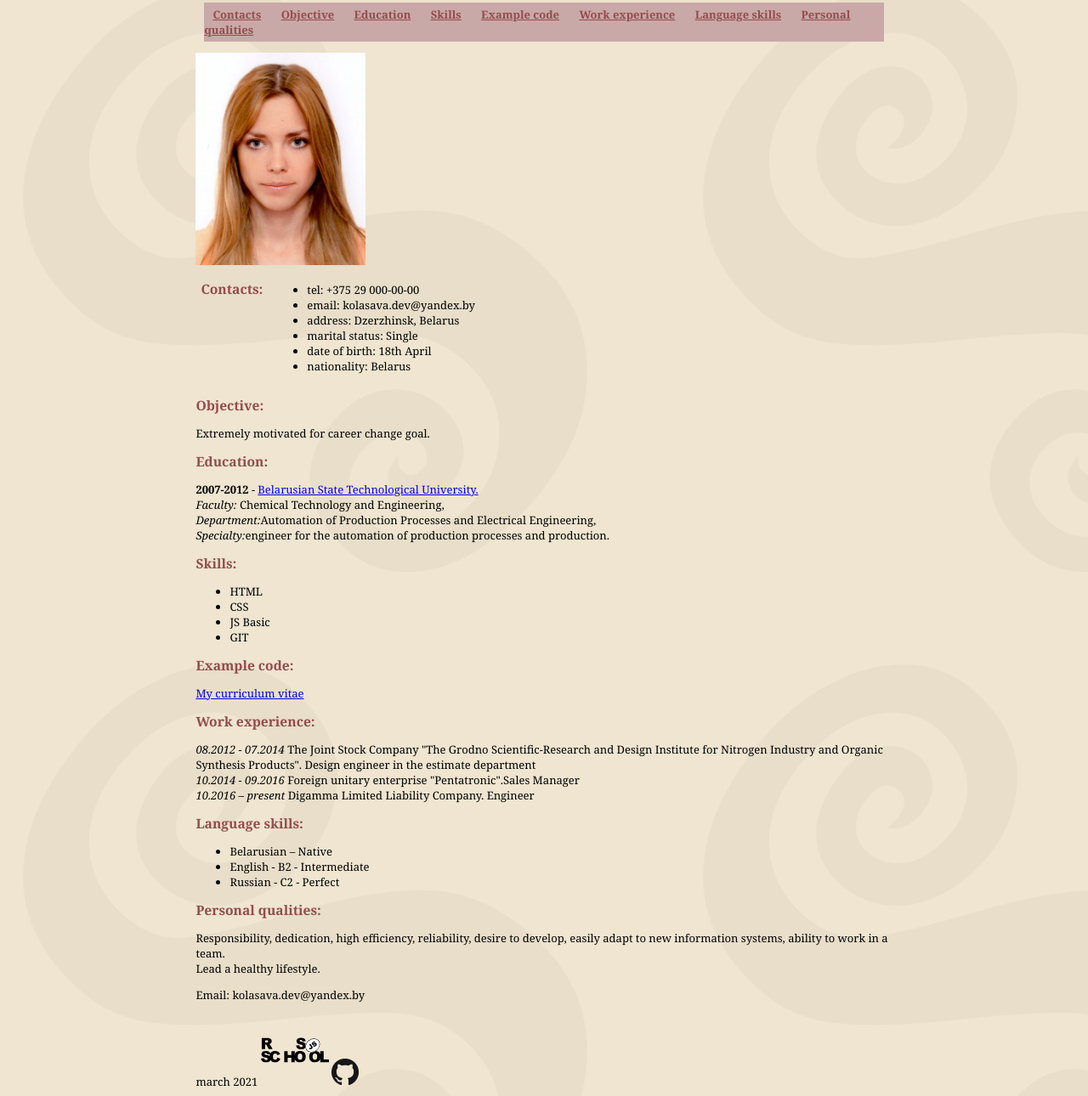
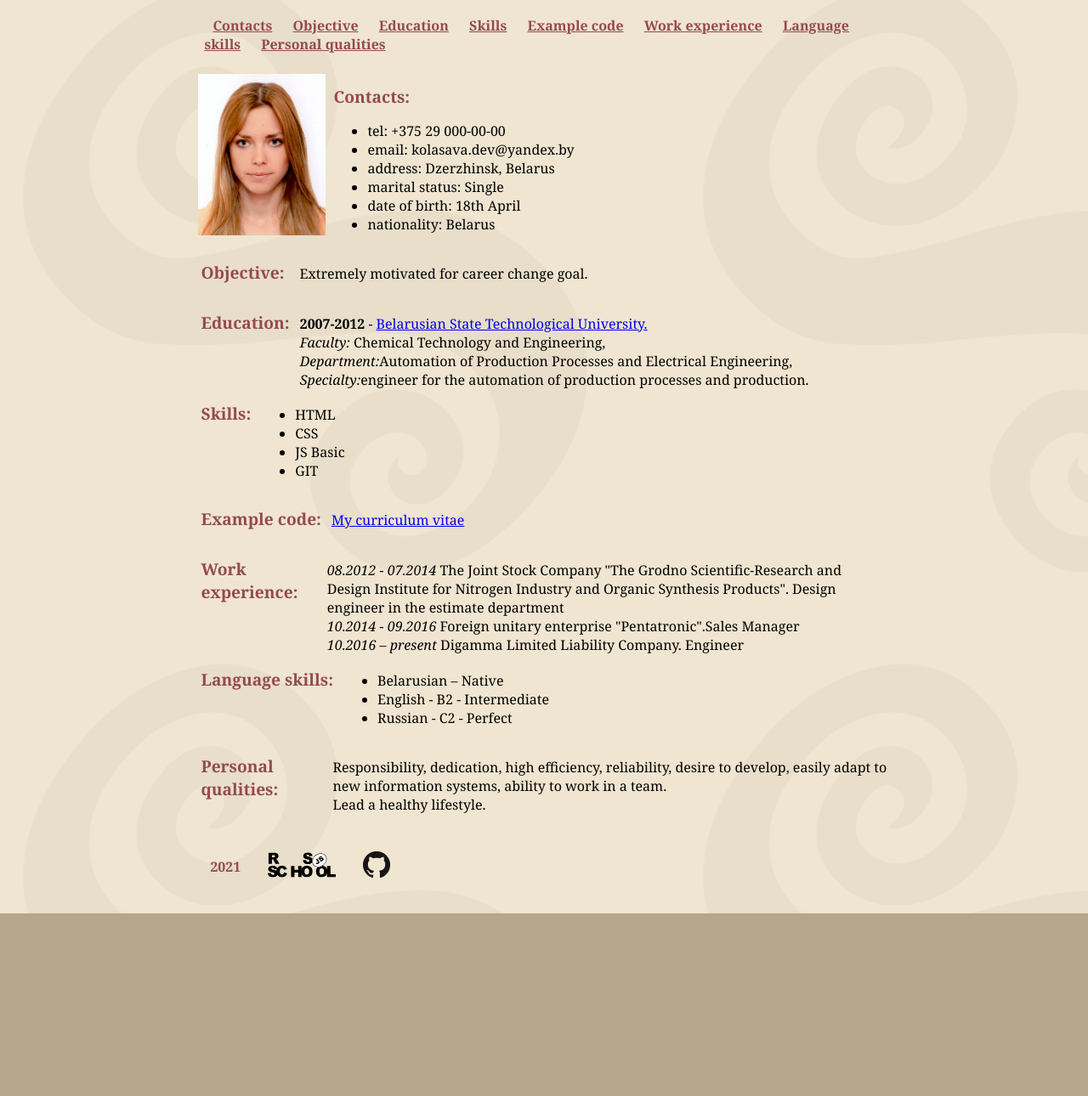
Before and after one commit to MilaKolasava/rsschool-cv-2021Q1, a plain HTML site: page index.html in a window 1280 px wide. Shown: the part 42-1332 px from the top of the page at 85% size. After the commit the page ends 1117 px from the top, so only its background shows below. Drawn offline with Linux system fonts and the light colour scheme.

Commit message:
docs: add information

```diff
--- a/index.html
+++ b/index.html
@@ -23,15 +23,16 @@
          <li><a href='#qualities'>Personal qualities</a></li>
       </ul>
    </nav>
-   <img src="images/паспорт.jpg" alt="My photo" width="200" height="250"/>
-
-<section>
    <div class="tableRow">
       <p>
-   <h2 id=contact>Contacts:</h2>
-   </p>
+   <img src="images/паспорт.jpg" alt="My photo" width="150" height="190" />
+      </p>
+
    <p>
-      <ul>
+<section>
+
+         <h2 id=contact>Contacts:</h2>
+    <ul id='info'>
          <li>tel: +375 29 000-00-00</li>
          <li>email: kolasava.dev@yandex.by</li>
          <li>address:  Dzerzhinsk, Belarus</li>
@@ -39,75 +40,121 @@
          <li>date of birth: 18th  April</li>
          <li>nationality: Belarus</li>
    </ul>
-</p>
-</div>
+
+
 </section>
+   </p>
+   </div>
 
 <article>
-   <h2 id='purpose'>Objective:</h2>
-   <p>Extremely motivated for career change goal.</p>
+   <div class="tableRow">
+      <p>
+   <h2 id='purpose'>Objective:</h2></p>
+      </p>
+   <p>
+      <div>
+         Extremely motivated for career change goal.
+      </div>
+   </p>
+   </div>
 </article>
 
 <section>
+      <div class="tableRow">
+      <p>
    <h2 id='education'>Education:</h2>
+   </p>
+   <p>
    <div>
       <strong>2007-2012</strong> - <a href=http://www.belstu.by>Belarusian State Technological University.</a> </br>
       <em>Faculty:</em> Chemical Technology and Engineering,</br>
       <em>Department:</em>Automation of Production Processes and Electrical Engineering,</br>
       <em>Specialty:</em>engineer for the automation of production processes and production.
    </div>
+   </p>
+   </div>
 </section>
 
 <section>
+   <div class="tableRow">
+      <p>
    <h2 id='skill'>Skills:</h2>
+      </p>
+      <p>
    <ul>
    <li>HTML</li>
    <li>CSS</li>
    <li>JS Basic</li>
    <li>GIT</li>
    </ul>
+   </p>
+   </div>
 </section>
 
 <article>
+   <div class="tableRow">
+      <p>
    <h2 id='example'>Example code:</h2>
+   </p>
+   <p>
+      <div>
    <a href='https://milakolasava.github.io/rsschool-cv/'>My curriculum vitae</a>
+</div>
+   </p>
+   </div>
 </article>
 
 <section>
+    <div class="tableRow">
+   <p>
    <h2 id='experience'>Work experience:</h2>
+   </p>
+   <p>
    <div>
    <em>08.2012 - 07.2014</em> The Joint Stock Company "The Grodno Scientific-Research and Design Institute for Nitrogen Industry and Organic Synthesis Products". Design engineer in the estimate department </br>
 <em>10.2014 - 09.2016</em>  Foreign unitary enterprise "Pentatronic".Sales Manager</br>
       <em>10.2016 – present</em> Digamma Limited Liability Company. Engineer
       </div>
+      </p>
+      </div>
 </section>
 
 <section>
+   <div class="tableRow">
+      <p>
    <h2 id='language'>Language skills:</h2>
+      </p>
+      <p>
 <ul>
    <li>Belarusian – Native</li>
    <li>English - B2 - Intermediate</li>
    <li>Russian - C2 - Perfect</li>
 </ul>
+</p>
+</div>
    </section>
 
    <section>
+      <div class="tableRow">
+         <p>
       <h2 id="qualities">Personal qualities:</h2>
+      </p>
+      <p>
       <div>
          Responsibility, dedication, high efficiency, reliability, desire to develop, easily adapt to new information systems, ability to work in a team. <br/> Lead a healthy lifestyle.
       </div>
+   </p>
+   </div>
    </section>
 </body>
 <footer>
 
-  <p>
-      Email: kolasava.dev@yandex.by
-  </p>
-  <time datetime="2021">march 2021</time>
-  <span>
-  <a href="https://rs.school/js/"><img src="images/rs_school_js.svg" alt="RSSchool" width="80" height="85"></a>
-  <a href="https://github.com/MilaKolasava"><img src="images/GitHub-Mark-32px.png" alt="My github"></a>
-</span>
+  <table>
+     <tr>
+       <th><time datetime="2021">2021</time></th>
+    <th><a href="https://rs.school/js/"><img src="images/rs_school_js.svg" alt="RSSchool" width="80" height="85"></a></th>
+  <th><a href="https://github.com/MilaKolasava"><img src="images/GitHub-Mark-32px.png" alt="My github"></a></th>
+     </table>
 </footer>
 
 </html>
--- a/style.css
+++ b/style.css
@@ -1,9 +1,10 @@
 body {
    background: #b5a789 url(images/background.gif);
    font-family: Georgia, "Time New Roman", Times, serif;
-   font-size: small;
+   font-size: medium;
    margin-left: 18%;
 margin-right: 18%;
+
 }
 
 h1, h2 {
@@ -13,8 +14,7 @@ h1, h2 {
 
 nav {
    color: #954b4b;
-   background-color: #c9a8a8 ;
-   margin: 10px 10px 0px 10px;
+      margin: 10px 10px 0px 10px;
 
 }
 nav ul {
@@ -39,6 +39,8 @@ nav ul {
 
       footer {
          display: inline;
+         color: #954b4b;
+         background-color: #c9a8a8 ;
       }
       div.tableRow {
          display: table-row;
@@ -51,3 +53,6 @@ nav ul {
          div.tableRow p:first-child {
          text-align: right;
          }
+         th {
+            padding: 15px 15px 0px 15px;
+         }
```
